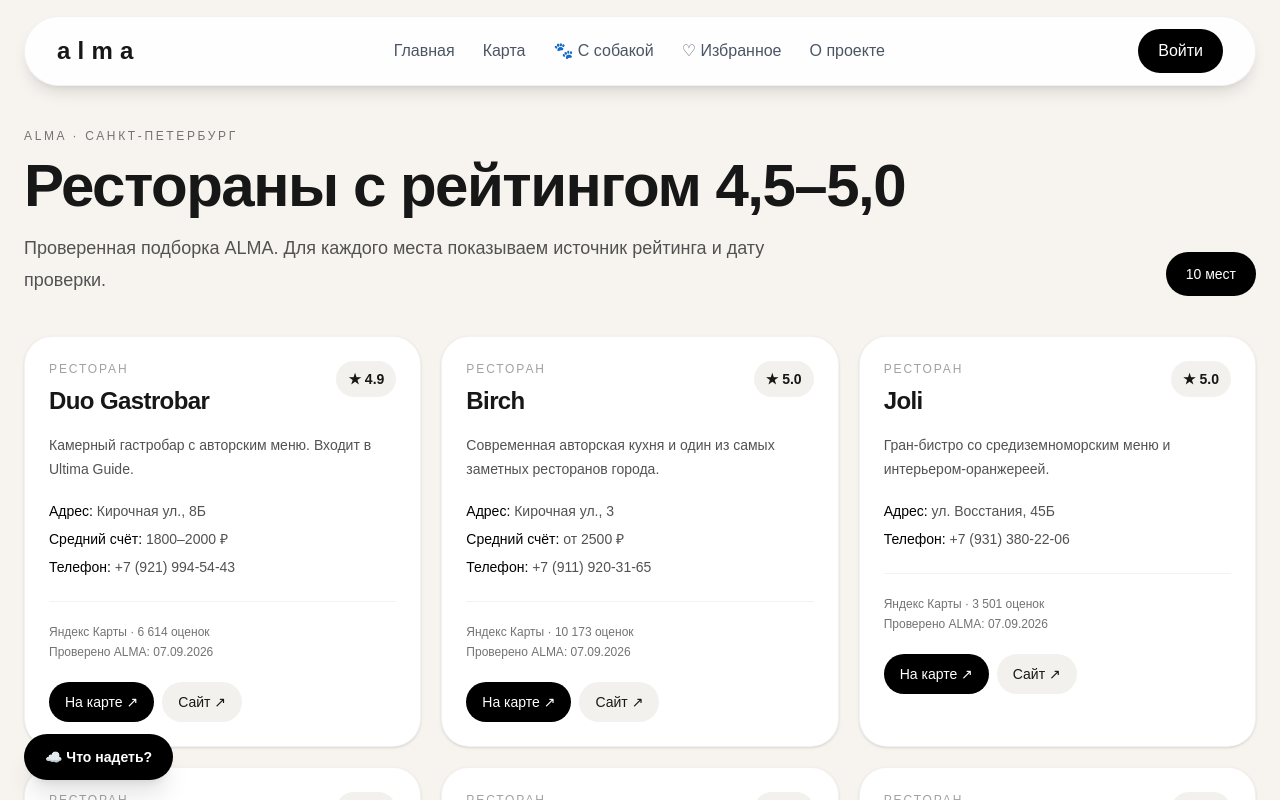
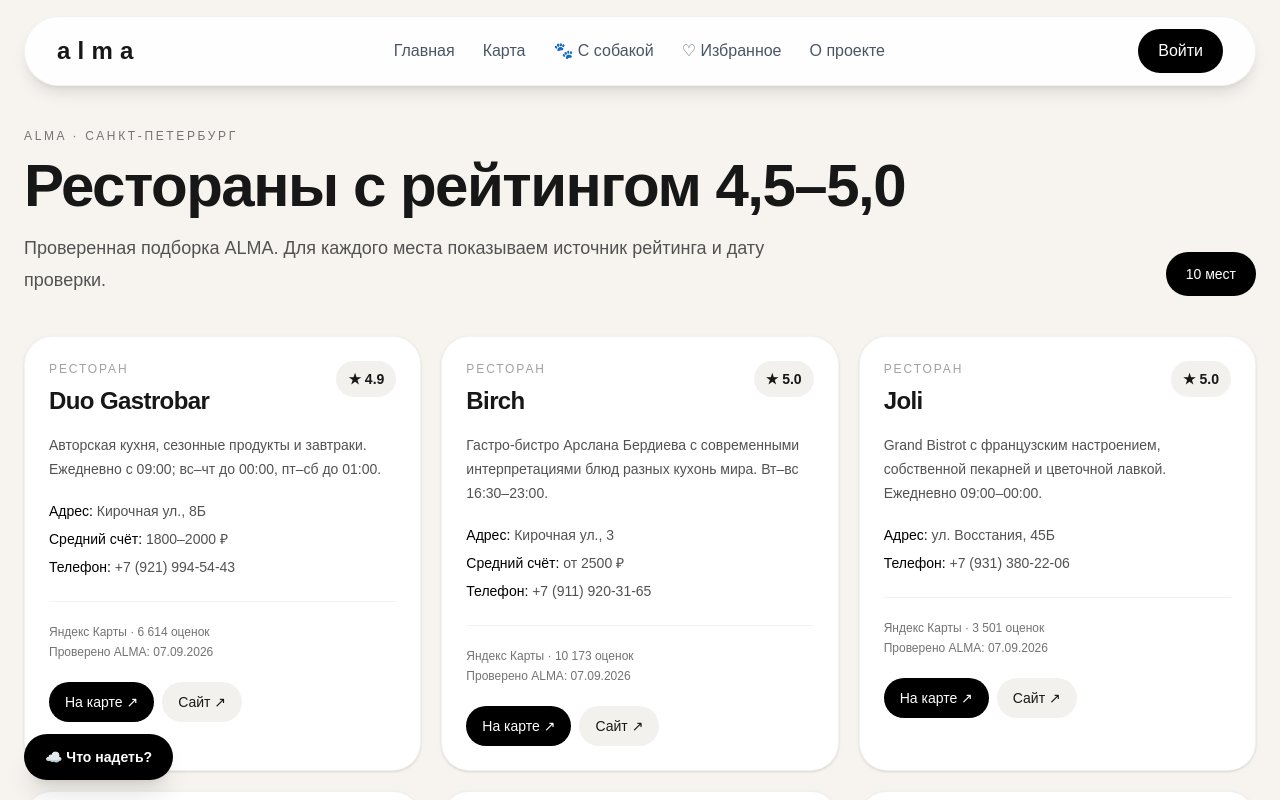
Before and after one commit to olgakastanova48386-dotcom/alma, a Next.js app: page /restaurants in a window 1280 px wide. Shown: the top 800 px of the page. Built offline with nearby package versions, Linux system fonts and the light colour scheme; no server answers.

Commit message:
Add verified official restaurant details

```diff
--- a/data/restaurantPlaces.ts
+++ b/data/restaurantPlaces.ts
@@ -17,158 +17,14 @@ export type RestaurantPlace = {
 };
 
 export const restaurantPlaces: RestaurantPlace[] = [
-  {
-    id: 1,
-    name: "Duo Gastrobar",
-    rating: 4.9,
-    ratingCount: 6614,
-    ratingSource: "Яндекс Карты",
-    ratingUpdated: "07.09.2026",
-    address: "Кирочная ул., 8Б",
-    lat: 59.9442,
-    lng: 30.3527,
-    averageBill: "1800–2000 ₽",
-    phone: "+7 (921) 994-54-43",
-    website: "https://duobar.ru",
-    note: "Камерный гастробар с авторским меню. Входит в Ultima Guide.",
-    sourceUrl: "https://yandex.com/maps/org/duo_gastrobar/1139174868/",
-  },
-  {
-    id: 2,
-    name: "Birch",
-    rating: 5.0,
-    ratingCount: 10173,
-    ratingSource: "Яндекс Карты",
-    ratingUpdated: "07.09.2026",
-    address: "Кирочная ул., 3",
-    lat: 59.9439,
-    lng: 30.3508,
-    averageBill: "от 2500 ₽",
-    phone: "+7 (911) 920-31-65",
-    website: "https://birchrestaurants.com",
-    note: "Современная авторская кухня и один из самых заметных ресторанов города.",
-    sourceUrl: "https://yandex.com/maps/org/birch/40571415653/",
-  },
-  {
-    id: 3,
-    name: "Joli",
-    rating: 5.0,
-    ratingCount: 3501,
-    ratingSource: "Яндекс Карты",
-    ratingUpdated: "07.09.2026",
-    address: "ул. Восстания, 45Б",
-    lat: 59.941426,
-    lng: 30.36188,
-    phone: "+7 (931) 380-22-06",
-    website: "https://atelierfamily.ru",
-    note: "Гран-бистро со средиземноморским меню и интерьером-оранжереей.",
-    sourceUrl: "https://yandex.com/maps/org/joli/224542522414/",
-  },
-  {
-    id: 4,
-    name: "Банщики",
-    rating: 5.0,
-    ratingCount: 8053,
-    ratingSource: "Яндекс Карты",
-    ratingUpdated: "07.09.2026",
-    address: "Дегтярная ул., 1А",
-    lat: 59.9303,
-    lng: 30.3702,
-    averageBill: "2500–3500 ₽",
-    phone: "+7 (921) 941-17-44",
-    dogFriendly: "Можно с собакой",
-    note: "Русская кухня в современном прочтении. Входит в Ultima Guide.",
-    sourceUrl: "https://yandex.com/maps/org/banshchiki/153291089798/",
-  },
-  {
-    id: 5,
-    name: "Koza Strekoza",
-    rating: 5.0,
-    ratingCount: 7509,
-    ratingSource: "Яндекс Карты",
-    ratingUpdated: "07.09.2026",
-    address: "Ленинский пр., 100к1, этаж 2",
-    lat: 59.853271,
-    lng: 30.220045,
-    averageBill: "1500–2500 ₽",
-    phone: "+7 (812) 456-89-89",
-    dogFriendly: "С собаками до 35 см",
-    note: "Большой семейный ресторан с разнообразным меню и pet-friendly правилами.",
-    sourceUrl: "https://yandex.com/maps/org/koza_strekoza/73884195916/",
-  },
-  {
-    id: 6,
-    name: "Mario Trattoria",
-    rating: 5.0,
-    ratingCount: 4477,
-    ratingSource: "Яндекс Карты",
-    ratingUpdated: "07.09.2026",
-    address: "Адмиралтейский пр., 8",
-    lat: 59.9361,
-    lng: 30.3097,
-    averageBill: "от 1650 ₽",
-    phone: "+7 (812) 646-47-41",
-    note: "Итальянская траттория рядом с Исаакиевской площадью: паста, пицца и классика Италии.",
-    sourceUrl: "https://yandex.com/maps/org/mario_trattoriya/172406332031/",
-  },
-  {
-    id: 7,
-    name: "Eli-Shumeli",
-    rating: 5.0,
-    ratingCount: 2494,
-    ratingSource: "Яндекс Карты",
-    ratingUpdated: "07.09.2026",
-    address: "наб. реки Мойки, 44",
-    lat: 59.9353,
-    lng: 30.3198,
-    averageBill: "от 700 ₽",
-    phone: "+7 (812) 908-25-28",
-    website: "https://elishumeli.ru",
-    note: "Грузинский ресторан в центре города с большим выбором традиционных блюд.",
-    sourceUrl: "https://yandex.com/maps/org/yeli_shumeli/70189682604/",
-  },
-  {
-    id: 8,
-    name: "Ресторан 995",
-    rating: 5.0,
-    ratingCount: 524,
-    ratingSource: "Яндекс Карты",
-    ratingUpdated: "07.09.2026",
-    address: "ул. Челюскина, 2",
-    lat: 59.941249,
-    lng: 30.194991,
-    phone: "+7 (995) 598-29-29",
-    website: "https://995.rest",
-    note: "Кавказская кухня: хинкали, хачапури, шашлык и грузинские блюда.",
-    sourceUrl: "https://yandex.com/maps/org/restoran_995/160797686569/",
-  },
-  {
-    id: 9,
-    name: "Tillander",
-    rating: 5.0,
-    ratingCount: 107,
-    ratingSource: "Яндекс Карты",
-    ratingUpdated: "07.09.2026",
-    address: "Большая Морская ул., 28/13",
-    lat: 59.9339,
-    lng: 30.3134,
-    averageBill: "1200–2500 ₽",
-    phone: "+7 (812) 409-60-10",
-    website: "https://tillander.ru",
-    note: "Ресторан в центре Петербурга с европейским меню и спокойной атмосферой.",
-    sourceUrl: "https://yandex.com/maps/org/tillander/175040689362/",
-  },
-  {
-    id: 10,
-    name: "Salone pasta&bar",
-    rating: 5.0,
-    ratingCount: 7007,
-    ratingSource: "Яндекс Карты",
-    ratingUpdated: "07.09.2026",
-    address: "наб. реки Фонтанки, 30",
-    lat: 59.93877,
-    lng: 30.343563,
-    note: "Итальянский ресторан, специализирующийся на пасте; отмечен в Ultima Guide.",
-    sourceUrl: "https://yandex.com/maps/2/saint-petersburg/search/Salone%20pasta%26bar/",
-  },
+  { id: 1, name: "Duo Gastrobar", rating: 4.9, ratingCount: 6614, ratingSource: "Яндекс Карты", ratingUpdated: "07.09.2026", address: "Кирочная ул., 8Б", lat: 59.9442, lng: 30.3527, averageBill: "1800–2000 ₽", phone: "+7 (921) 994-54-43", website: "https://duobar.ru", note: "Авторская кухня, сезонные продукты и завтраки. Ежедневно с 09:00; вс–чт до 00:00, пт–сб до 01:00.", sourceUrl: "https://yandex.com/maps/org/duo_gastrobar/1139174868/" },
+  { id: 2, name: "Birch", rating: 5.0, ratingCount: 10173, ratingSource: "Яндекс Карты", ratingUpdated: "07.09.2026", address: "Кирочная ул., 3", lat: 59.9439, lng: 30.3508, averageBill: "от 2500 ₽", phone: "+7 (911) 920-31-65", website: "https://birchrestaurants.com/saintpetersburg", note: "Гастро-бистро Арслана Бердиева с современными интерпретациями блюд разных кухонь мира. Вт–вс 16:30–23:00.", sourceUrl: "https://yandex.com/maps/org/birch/40571415653/" },
+  { id: 3, name: "Joli", rating: 5.0, ratingCount: 3501, ratingSource: "Яндекс Карты", ratingUpdated: "07.09.2026", address: "ул. Восстания, 45Б", lat: 59.941426, lng: 30.36188, phone: "+7 (931) 380-22-06", website: "https://atelierfamily.ru/joli-grand-bistrot", note: "Grand Bistrot с французским настроением, собственной пекарней и цветочной лавкой. Ежедневно 09:00–00:00.", sourceUrl: "https://yandex.com/maps/org/joli/224542522414/" },
+  { id: 4, name: "Банщики", rating: 5.0, ratingCount: 8053, ratingSource: "Яндекс Карты", ratingUpdated: "07.09.2026", address: "Дегтярная ул., 1А", lat: 59.9303, lng: 30.3702, averageBill: "2500–3500 ₽", phone: "+7 (921) 941-17-44", dogFriendly: "Можно с собакой", note: "Русская кухня в современном прочтении. Входит в Ultima Guide.", sourceUrl: "https://yandex.com/maps/org/banshchiki/153291089798/" },
+  { id: 5, name: "Koza Strekoza", rating: 5.0, ratingCount: 7509, ratingSource: "Яндекс Карты", ratingUpdated: "07.09.2026", address: "Ленинский пр., 100к1, этаж 2", lat: 59.853271, lng: 30.220045, averageBill: "1500–2500 ₽", phone: "+7 (812) 456-89-89", dogFriendly: "С собаками до 35 см", note: "Большой семейный ресторан с разнообразным меню и pet-friendly правилами.", sourceUrl: "https://yandex.com/maps/org/koza_strekoza/73884195916/" },
+  { id: 6, name: "Mario Trattoria", rating: 5.0, ratingCount: 4477, ratingSource: "Яндекс Карты", ratingUpdated: "07.09.2026", address: "Адмиралтейский пр., 8", lat: 59.9361, lng: 30.3097, averageBill: "от 1650 ₽", phone: "+7 (812) 646-47-41", note: "Итальянская траттория рядом с Исаакиевской площадью: паста, пицца и классика Италии.", sourceUrl: "https://yandex.com/maps/org/mario_trattoriya/172406332031/" },
+  { id: 7, name: "Eli-Shumeli", rating: 5.0, ratingCount: 2494, ratingSource: "Яндекс Карты", ratingUpdated: "07.09.2026", address: "наб. реки Мойки, 44", lat: 59.9353, lng: 30.3198, averageBill: "от 700 ₽", phone: "+7 (812) 908-25-28", website: "https://elishumeli.ru", note: "Грузинский ресторан в центре города с большим выбором традиционных блюд.", sourceUrl: "https://yandex.com/maps/org/yeli_shumeli/70189682604/" },
+  { id: 8, name: "Ресторан 995", rating: 5.0, ratingCount: 524, ratingSource: "Яндекс Карты", ratingUpdated: "07.09.2026", address: "ул. Челюскина, 2", lat: 59.941249, lng: 30.194991, phone: "+7 (995) 598-29-29", website: "https://995.rest", note: "Кавказская кухня: хинкали, хачапури, шашлык и грузинские блюда.", sourceUrl: "https://yandex.com/maps/org/restoran_995/160797686569/" },
+  { id: 9, name: "Tillander", rating: 5.0, ratingCount: 107, ratingSource: "Яндекс Карты", ratingUpdated: "07.09.2026", address: "Большая Морская ул., 28/13", lat: 59.9339, lng: 30.3134, averageBill: "1200–2500 ₽", phone: "+7 (812) 409-60-10", website: "https://tillander.ru", note: "Ресторан в центре Петербурга с европейским меню и спокойной атмосферой.", sourceUrl: "https://yandex.com/maps/org/tillander/175040689362/" },
+  { id: 10, name: "Salone pasta&bar", rating: 5.0, ratingCount: 7007, ratingSource: "Яндекс Карты", ratingUpdated: "07.09.2026", address: "наб. реки Фонтанки, 30", lat: 59.93877, lng: 30.343563, phone: "+7 (921) 777-06-23", website: "https://atelierfamily.ru/salone-pasta-and-bar", note: "Итальянский ресторан с культом свежей пасты, которую пастайоло лепят вручную прямо в зале. Вс–чт 12:00–00:00, пт–сб 12:00–02:00.", sourceUrl: "https://yandex.com/maps/2/saint-petersburg/search/Salone%20pasta%26bar/" },
 ];
```
